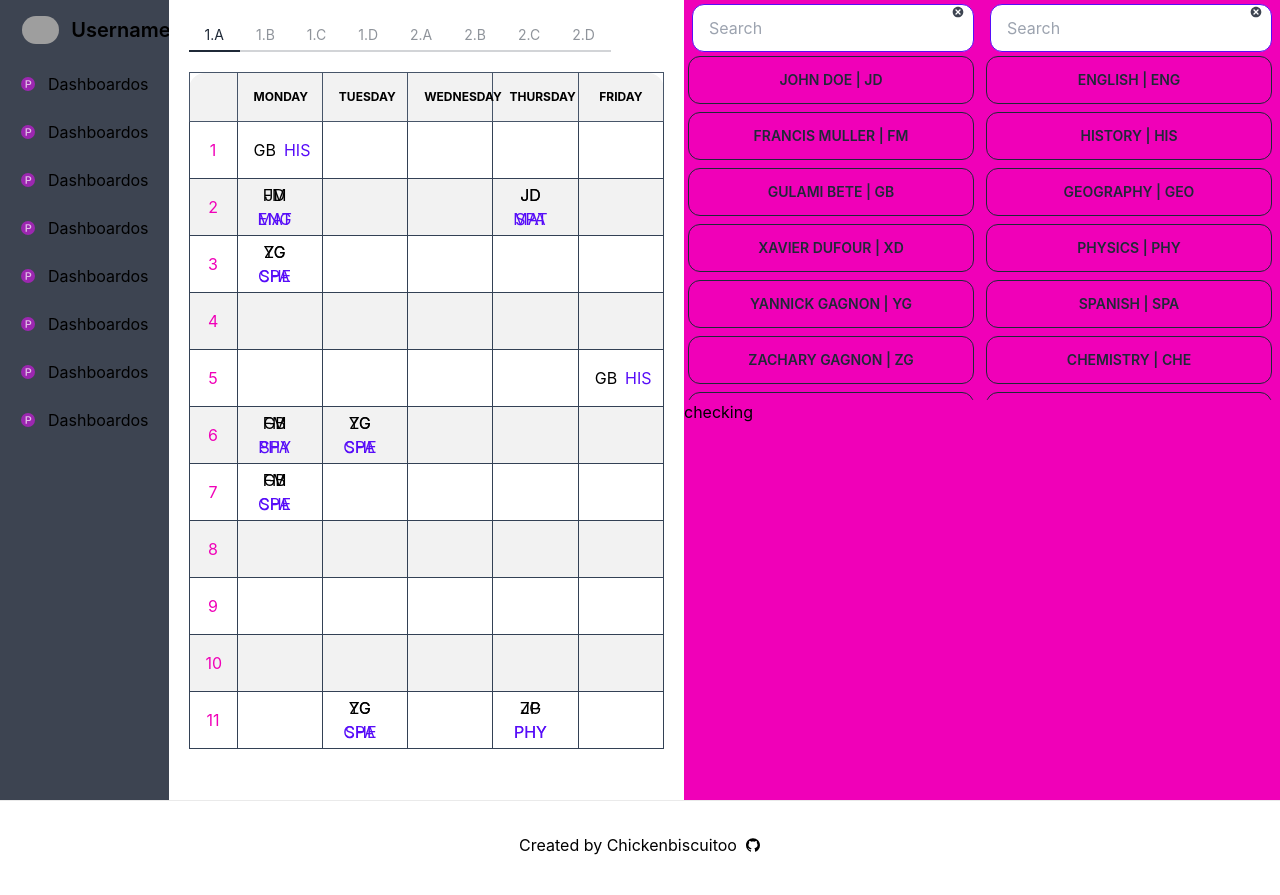
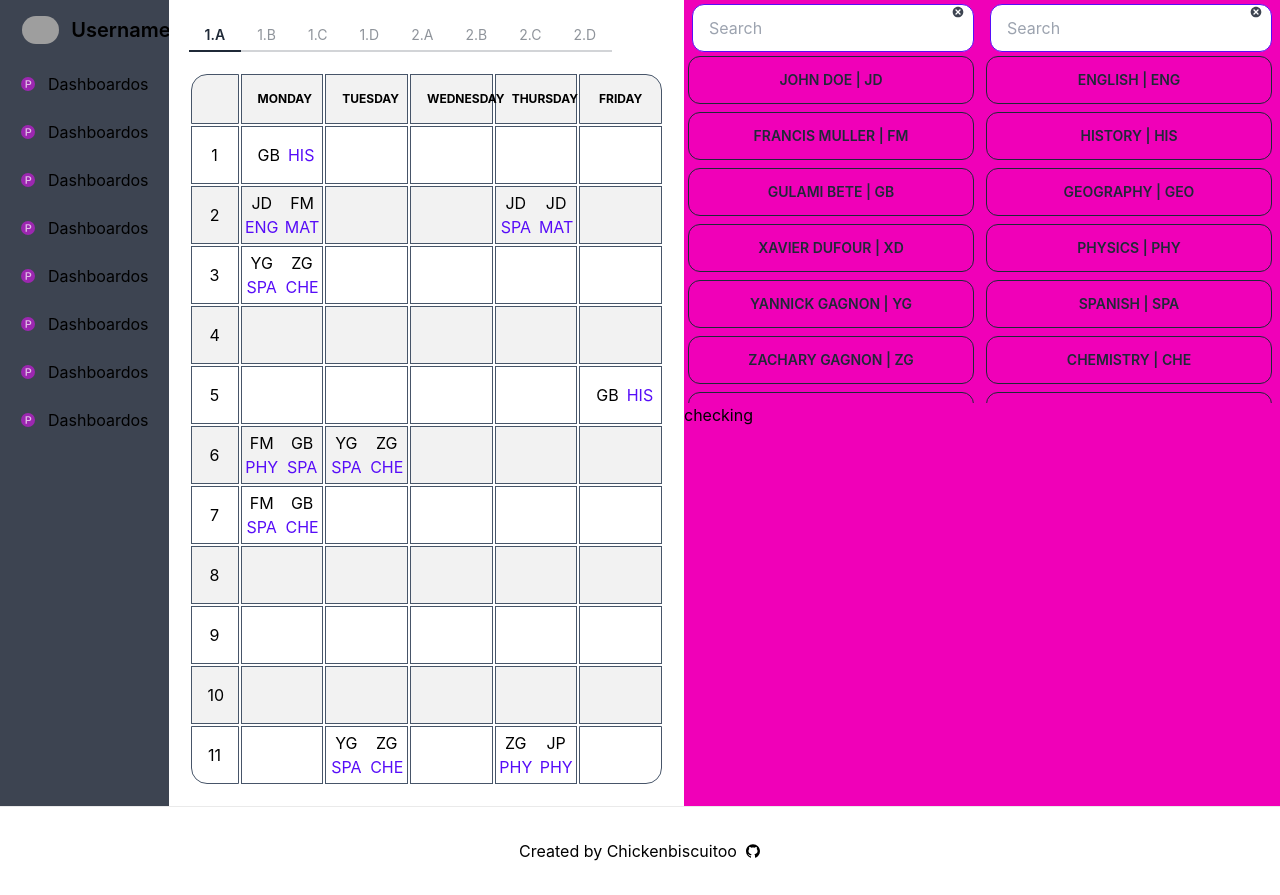
Before and after one commit to Chickenbiscuitoo/timetable-manager, a Next.js app: page / in a window 1280 px wide. Built offline with nearby package versions, Linux system fonts and the light colour scheme; grey boxes are pictures that could not be loaded.

Commit message:
added safer positioning

```diff
--- a/components/Cell.tsx
+++ b/components/Cell.tsx
@@ -101,7 +101,7 @@ const Cell: NextPage<Props> = ({ subject, position, teacher }) => {
 				if (subject.length > 1 && teacher.length > 1) {
 					return (
 						<td
-							className={`border border-slate-700 relative h-full w-full ${
+							className={`border border-slate-600 relative h-full w-full ${
 								isOver && canDrop && '!bg-emerald-200'
 							} ${isOver && !canDrop && '!bg-rose-200'}`}
 							ref={drop}
@@ -131,7 +131,7 @@ const Cell: NextPage<Props> = ({ subject, position, teacher }) => {
 				} else if (subject.length > 1 && teacher.length < 2) {
 					return (
 						<td
-							className={`border border-slate-700 relative h-full w-full ${
+							className={`border border-slate-600 relative h-full w-full ${
 								isOver && canDrop && '!bg-emerald-200'
 							} ${isOver && !canDrop && '!bg-rose-200'}`}
 							ref={drop}
@@ -161,7 +161,7 @@ const Cell: NextPage<Props> = ({ subject, position, teacher }) => {
 				} else if (subject.length < 2 && teacher.length > 1) {
 					return (
 						<td
-							className={`border border-slate-700 relative h-full w-full ${
+							className={`border border-slate-600 relative h-full w-full ${
 								isOver && canDrop && '!bg-emerald-200'
 							} ${isOver && !canDrop && '!bg-rose-200'}`}
 							ref={drop}
@@ -191,7 +191,7 @@ const Cell: NextPage<Props> = ({ subject, position, teacher }) => {
 				} else if (subject.length < 2 && teacher.length < 2) {
 					return (
 						<td
-							className={`border border-slate-700 relative h-full w-full ${
+							className={`border border-slate-600 relative h-full w-full ${
 								isOver && canDrop && '!bg-emerald-200'
 							} ${isOver && !canDrop && '!bg-rose-200'}`}
 							ref={drop}
@@ -215,7 +215,7 @@ const Cell: NextPage<Props> = ({ subject, position, teacher }) => {
 					return (
 						<>
 							<td
-								className={`border border-slate-700 relative h-full w-full ${
+								className={`border border-slate-600 relative h-full w-full ${
 									isOver && canDrop && '!bg-emerald-200'
 								} ${isOver && !canDrop && '!bg-rose-200'}`}
 								ref={drop}
@@ -244,7 +244,7 @@ const Cell: NextPage<Props> = ({ subject, position, teacher }) => {
 				} else if (subject.length < 2) {
 					return (
 						<td
-							className={`border border-slate-700 relative h-full w-full ${
+							className={`border border-slate-600 relative h-full w-full ${
 								isOver && canDrop && '!bg-emerald-200'
 							} ${isOver && !canDrop && '!bg-rose-200'}`}
 							ref={drop}
@@ -268,7 +268,7 @@ const Cell: NextPage<Props> = ({ subject, position, teacher }) => {
 			if (subject && teacher) {
 				return (
 					<td
-						className={`border border-slate-700 text-center relative h-full w-full ${
+						className={`border border-slate-600 text-center relative h-full w-full ${
 							isOver && canDrop && '!bg-emerald-200'
 						} ${isOver && !canDrop && '!bg-rose-200'}`}
 						ref={drop}
@@ -292,7 +292,7 @@ const Cell: NextPage<Props> = ({ subject, position, teacher }) => {
 			} else if (subject) {
 				return (
 					<td
-						className={`border border-slate-700 text-center relative ${
+						className={`border border-slate-600 text-center relative ${
 							isOver && canDrop && '!bg-emerald-200'
 						} ${isOver && !canDrop && '!bg-rose-200'}`}
 						ref={drop}
@@ -315,7 +315,7 @@ const Cell: NextPage<Props> = ({ subject, position, teacher }) => {
 			} else {
 				return (
 					<td
-						className={`border border-slate-700 h-full w-full ${
+						className={`border border-slate-600 h-full w-full ${
 							isOver && canDrop && '!bg-emerald-200'
 						} ${isOver && !canDrop && '!bg-rose-200'}`}
 						ref={drop}
--- a/components/SplitCell.tsx
+++ b/components/SplitCell.tsx
@@ -11,7 +11,8 @@ interface Props {
 const SplitCell: NextPage<Props> = ({ subject, position, teacher }) => {
 	return (
 		<div
-			className={`w-1/2 h-full absolute ${position}-0 text-center top-1`}
+			className="w-1/2 h-full absolute text-center top-1"
+			style={{ [position]: 0 }}
 		>
 			<h4>{teacher?.shortname}</h4>
 			<h4 className="text-primary">{subject?.shortname}</h4>
--- a/components/TabsMenu.tsx
+++ b/components/TabsMenu.tsx
@@ -11,7 +11,7 @@ const TabsMenu: NextPage = () => {
 			id={cl.id.toString()}
 			onClick={() => setSelectedClass(cl.id)}
 			className={`tab tab-bordered ${
-				selectedClass === cl.id && 'tab-active'
+				selectedClass === cl.id && 'tab-active font-semibold'
 			}`}
 		>
 			{cl.name}
--- a/components/Timetable.tsx
+++ b/components/Timetable.tsx
@@ -36,7 +36,7 @@ const Timetable: NextComponentType = () => {
 
 	return (
 		<div className="w-full p-5">
-			<table className="table table-zebra w-full h-full devide-black border-collapse border border-slate-500 table-fixed ">
+			<table className="table table-zebra w-full h-full devide-black table-fixed rounded-full border-separate">
 				<thead>
 					<tr>
 						<th className="border border-slate-600 text-center w-12"></th>
@@ -62,7 +62,7 @@ const Timetable: NextComponentType = () => {
 						.filter((_, i) => i)
 						.map((row, i) => (
 							<tr key={i}>
-								<td className="border border-slate-700 w-10 text-secondary text-center">
+								<td className="border border-slate-600 w-10 text-center">
 									<h3>{i + 1}</h3>
 								</td>
 								{row
```
